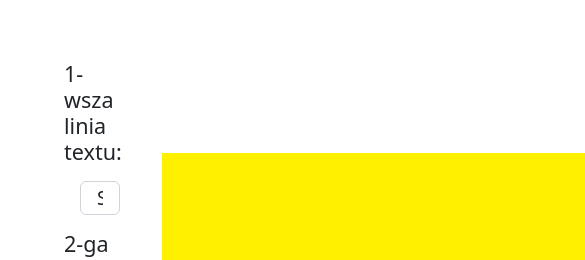
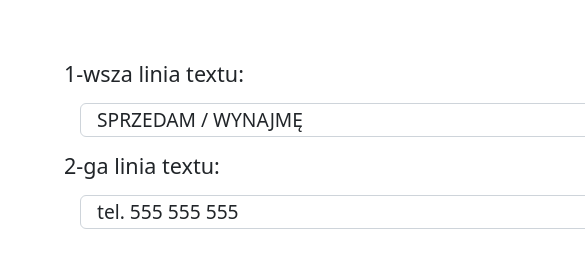
Before and after one commit to michalzareba0001/baneryMaker, a website: page index.html in a window 390 px wide. Shown: the part 99-359 px from the top of the page, 585 px wide, since content can reach past the window. Drawn offline with nearby package versions, Linux system fonts and the light colour scheme.

Commit message:
tablet css added

```diff
--- a/banery.scss
+++ b/banery.scss
@@ -93,7 +93,8 @@ main {
             }
 
         }
-        .baner_container{
+
+        .baner_container {
             width: 100%;
             display: flex;
             justify-content: center;
@@ -155,3 +156,26 @@ footer {
         height: 3rem;
     }
 }
+
+@media screen and (max-width: 1250px) {
+    #main {
+        .baner {
+            grid-template-columns: 1fr;
+
+            .baner_form {
+                grid-column-start: 1;
+                grid-column-end: 2;
+                grid-row-start: 1;
+                grid-row-end: 2;
+            }
+
+            .baner_container {
+                grid-column-start: 1;
+                grid-column-end: 2;
+                grid-row-start: 2;
+                grid-row-end: 3;
+            }
+        }
+    }
+
+}
```
Also changed, not shown: banery.css, 1 other file.
